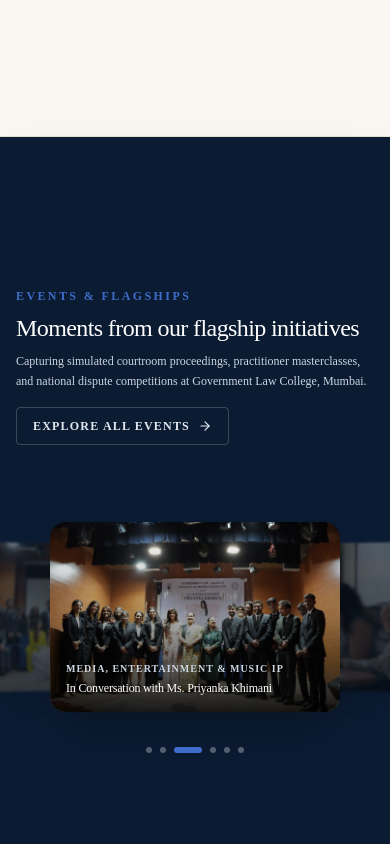
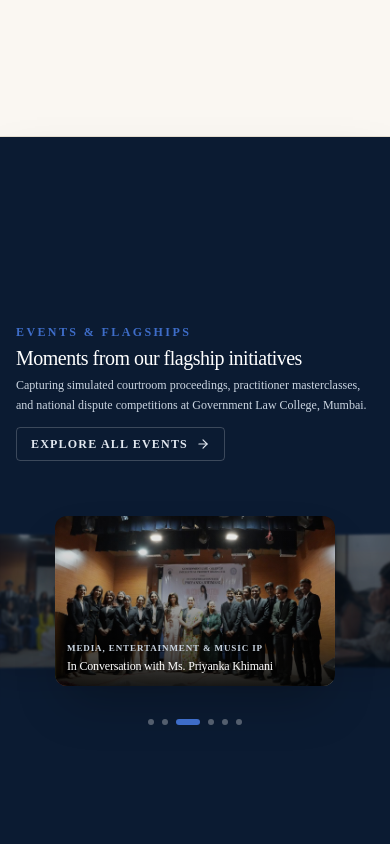
Before and after one commit to iprcglctech/iprcell, a Next.js app: page / in a window 390 px wide. Shown: the part 1480-2324 px from the top of the page. Built offline with nearby package versions, Linux system fonts and the light colour scheme.

Commit message:
feat(ui): optimize events carousel height and add high-visibility panoramic heritage engraving to Join CTA

```diff
--- a/src/components/home/FigmaEventsGallery.tsx
+++ b/src/components/home/FigmaEventsGallery.tsx
@@ -41,15 +41,15 @@ export default function FigmaEventsGallery() {
   ];
 
   return (
-    <section className="min-h-[calc(100vh-72px)] min-h-[calc(100svh-72px)] flex flex-col justify-center py-8 sm:py-10 lg:py-12 bg-navy-900 text-white border-b border-navy-800">
-      <div className="max-w-7xl mx-auto px-4 sm:px-6 lg:px-8 space-y-6 lg:space-y-8 w-full my-auto">
+    <section className="min-h-[calc(100vh-72px)] min-h-[calc(100svh-72px)] flex flex-col justify-center py-6 sm:py-8 lg:py-10 bg-navy-900 text-white border-b border-navy-800">
+      <div className="max-w-7xl mx-auto px-4 sm:px-6 lg:px-8 space-y-4 sm:space-y-6 w-full my-auto">
         {/* Section Header with ScrollReveal */}
-        <ScrollReveal delay={0.1} className="flex flex-col md:flex-row md:items-end justify-between gap-4">
-          <div className="space-y-2">
+        <ScrollReveal delay={0.1} className="flex flex-col md:flex-row md:items-end justify-between gap-3">
+          <div className="space-y-1 sm:space-y-1.5">
             <div className="text-xs uppercase font-bold tracking-[0.2em] text-electric-light font-sans">
               EVENTS &amp; FLAGSHIPS
             </div>
-            <h2 className="text-2xl sm:text-3xl lg:text-4xl font-serif font-normal text-white tracking-tight">
+            <h2 className="text-xl sm:text-2xl lg:text-3xl font-serif font-normal text-white tracking-tight">
               Moments from our flagship initiatives
             </h2>
             <p className="text-slate-300 text-xs sm:text-sm max-w-xl leading-relaxed">
@@ -60,7 +60,7 @@ export default function FigmaEventsGallery() {
           <div>
             <Link
               href="/events"
-              className="inline-flex items-center space-x-2 text-xs uppercase font-bold tracking-widest text-slate-200 hover:text-electric-light transition-colors group border border-white/20 hover:border-electric px-4 py-2.5 rounded"
+              className="inline-flex items-center space-x-2 text-xs uppercase font-bold tracking-widest text-slate-200 hover:text-electric-light transition-colors group border border-white/20 hover:border-electric px-3.5 py-2 rounded"
             >
               <span>EXPLORE ALL EVENTS</span>
               <ArrowRight className="w-3.5 h-3.5 group-hover:translate-x-1 transition-transform" />
@@ -69,7 +69,7 @@ export default function FigmaEventsGallery() {
         </ScrollReveal>
 
         {/* 3D Depth Carousel Showcase with ScrollReveal */}
-        <ScrollReveal delay={0.2} yOffset={24} className="pt-2 flex justify-center items-center">
+        <ScrollReveal delay={0.2} yOffset={20} className="pt-1 flex justify-center items-center">
           <DepthCarousel
             items={eventsGallery}
             intervalMs={2500}
--- a/src/components/home/JoinCta.tsx
+++ b/src/components/home/JoinCta.tsx
@@ -1,6 +1,7 @@
 "use client";
 
 import React from "react";
+import Image from "next/image";
 import Link from "next/link";
 import { ArrowRight } from "lucide-react";
 import joinData from "@/content/join.json";
@@ -8,12 +9,25 @@ import ScrollReveal from "@/components/ui/ScrollReveal";
 
 export default function JoinCta() {
   return (
-    <section className="min-h-[calc(100vh-72px)] min-h-[calc(100svh-72px)] flex flex-col justify-center py-10 lg:py-16 bg-cream-100 overflow-hidden">
-      <div className="max-w-7xl mx-auto px-4 sm:px-6 lg:px-8 w-full my-auto">
+    <section className="relative min-h-[calc(100vh-72px)] min-h-[calc(100svh-72px)] flex flex-col justify-center py-10 lg:py-16 bg-cream-100 overflow-hidden">
+      {/* ── Antique Legal Heritage Wide Panorama Background Watermark on Off-White Canvas (High Visibility) ── */}
+      <div className="absolute inset-x-0 top-1/2 -translate-y-1/2 w-full h-[550px] sm:h-[680px] lg:h-[820px] pointer-events-none select-none z-0 opacity-[0.38] mix-blend-multiply">
+        <Image
+          src="/images/legal-heritage-panorama.jpg"
+          alt="Neoclassical Legal Heritage Panorama Engraving"
+          fill
+          className="object-cover object-center"
+        />
+        {/* Soft edge gradients to seamlessly dissolve into the cream background */}
+        <div className="absolute inset-0 bg-gradient-to-t from-cream-100/90 via-transparent to-cream-100/90" />
+        <div className="absolute inset-0 bg-gradient-to-r from-cream-100/90 via-transparent to-cream-100/90" />
+      </div>
+
+      <div className="max-w-7xl mx-auto px-4 sm:px-6 lg:px-8 w-full my-auto relative z-10">
         <ScrollReveal
           delay={0.1}
           yOffset={32}
-          className="bg-navy-950 text-white rounded-2xl p-8 sm:p-12 lg:p-16 relative overflow-hidden shadow-elevated border border-navy-800"
+          className="bg-navy-950 text-white rounded-2xl p-8 sm:p-12 lg:p-16 relative overflow-hidden shadow-2xl border border-navy-800"
         >
           <div className="grid grid-cols-1 lg:grid-cols-12 gap-10 items-center relative z-10">
             <div className="lg:col-span-8 space-y-6">
--- a/src/components/ui/DepthCarousel.tsx
+++ b/src/components/ui/DepthCarousel.tsx
@@ -55,11 +55,11 @@ export default function DepthCarousel({
 
   return (
     <div
-      className="relative w-full h-[280px] sm:h-[360px] md:h-[420px] lg:h-[460px] flex items-center justify-center select-none"
+      className="relative w-full h-[240px] sm:h-[290px] md:h-[330px] lg:h-[360px] flex items-center justify-center select-none"
       onMouseEnter={() => setIsHovered(true)}
       onMouseLeave={() => setIsHovered(false)}
     >
-      <div className="relative w-full max-w-6xl h-full flex items-center justify-center depth-carousel-container">
+      <div className="relative w-full max-w-5xl h-full flex items-center justify-center depth-carousel-container">
         {items.map((item, index) => {
           const cardState = getCardClass(index);
           const isActive = cardState === "active";
@@ -68,7 +68,7 @@ export default function DepthCarousel({
             <div
               key={item.image + index}
               onClick={() => setActiveIndex(index)}
-              className={`absolute w-[290px] sm:w-[440px] md:w-[580px] lg:w-[700px] h-[190px] sm:h-[270px] md:h-[330px] lg:h-[370px] rounded-2xl overflow-hidden shadow-2xl cursor-pointer depth-carousel-card ${cardState} group`}
+              className={`absolute w-[280px] sm:w-[400px] md:w-[500px] lg:w-[600px] h-[170px] sm:h-[220px] md:h-[260px] lg:h-[290px] rounded-xl overflow-hidden shadow-2xl cursor-pointer depth-carousel-card ${cardState} group`}
             >
               {/* Image Frame */}
               <div className="relative w-full h-full bg-navy-950">
@@ -82,26 +82,26 @@ export default function DepthCarousel({
 
                 {/* Soft natural gradient on bottom for text readability */}
                 <div
-                  className={`absolute inset-0 bg-gradient-to-t from-black/90 via-black/30 to-transparent transition-opacity duration-300 ${
+                  className={`absolute inset-0 bg-gradient-to-t from-black/90 via-black/35 to-transparent transition-opacity duration-300 ${
                     isActive ? "opacity-100" : "opacity-50"
                   }`}
                 />
 
-                {/* Title reveal on hover */}
+                {/* Title reveal on hover / active */}
                 <div
-                  className={`absolute inset-x-0 bottom-0 z-20 p-4 sm:p-6 lg:p-7 transition-all duration-300 ${
+                  className={`absolute inset-x-0 bottom-0 z-20 p-3 sm:p-4 lg:p-5 transition-all duration-300 ${
                     isActive
                       ? "opacity-100 translate-y-0"
                       : "opacity-0 translate-y-4 pointer-events-none"
                   }`}
                 >
-                  <div className="space-y-1 max-w-2xl">
+                  <div className="space-y-0.5 sm:space-y-1 max-w-xl">
                     {item.subtitle && (
-                      <p className="text-[10px] sm:text-xs font-mono uppercase tracking-widest text-slate-300 font-semibold drop-shadow-sm">
+                      <p className="text-[9px] sm:text-[10px] font-mono uppercase tracking-widest text-slate-300 font-semibold drop-shadow-sm">
                         {item.subtitle}
                       </p>
                     )}
-                    <h3 className="text-xs sm:text-base md:text-lg lg:text-xl font-serif text-white font-normal leading-snug drop-shadow-md">
+                    <h3 className="text-xs sm:text-sm md:text-base lg:text-lg font-serif text-white font-normal leading-snug drop-shadow-md">
                       {item.title}
                     </h3>
                   </div>
@@ -113,7 +113,7 @@ export default function DepthCarousel({
       </div>
 
       {/* Subtle Progress Indicators */}
-      <div className="absolute bottom-1 sm:bottom-2 flex items-center space-x-2 z-30">
+      <div className="absolute -bottom-1 sm:bottom-0 flex items-center space-x-2 z-30">
         {items.map((_, idx) => (
           <button
             key={idx}
@@ -121,7 +121,7 @@ export default function DepthCarousel({
             aria-label={`Go to slide ${idx + 1}`}
             className={`transition-all duration-300 rounded-full ${
               idx === activeIndex
-                ? "w-7 h-1.5 bg-electric-light"
+                ? "w-6 h-1.5 bg-electric-light"
                 : "w-1.5 h-1.5 bg-white/30 hover:bg-white/60"
             }`}
           />
```
Also changed, not shown: public/images/legal-heritage-panorama.jpg (added).
